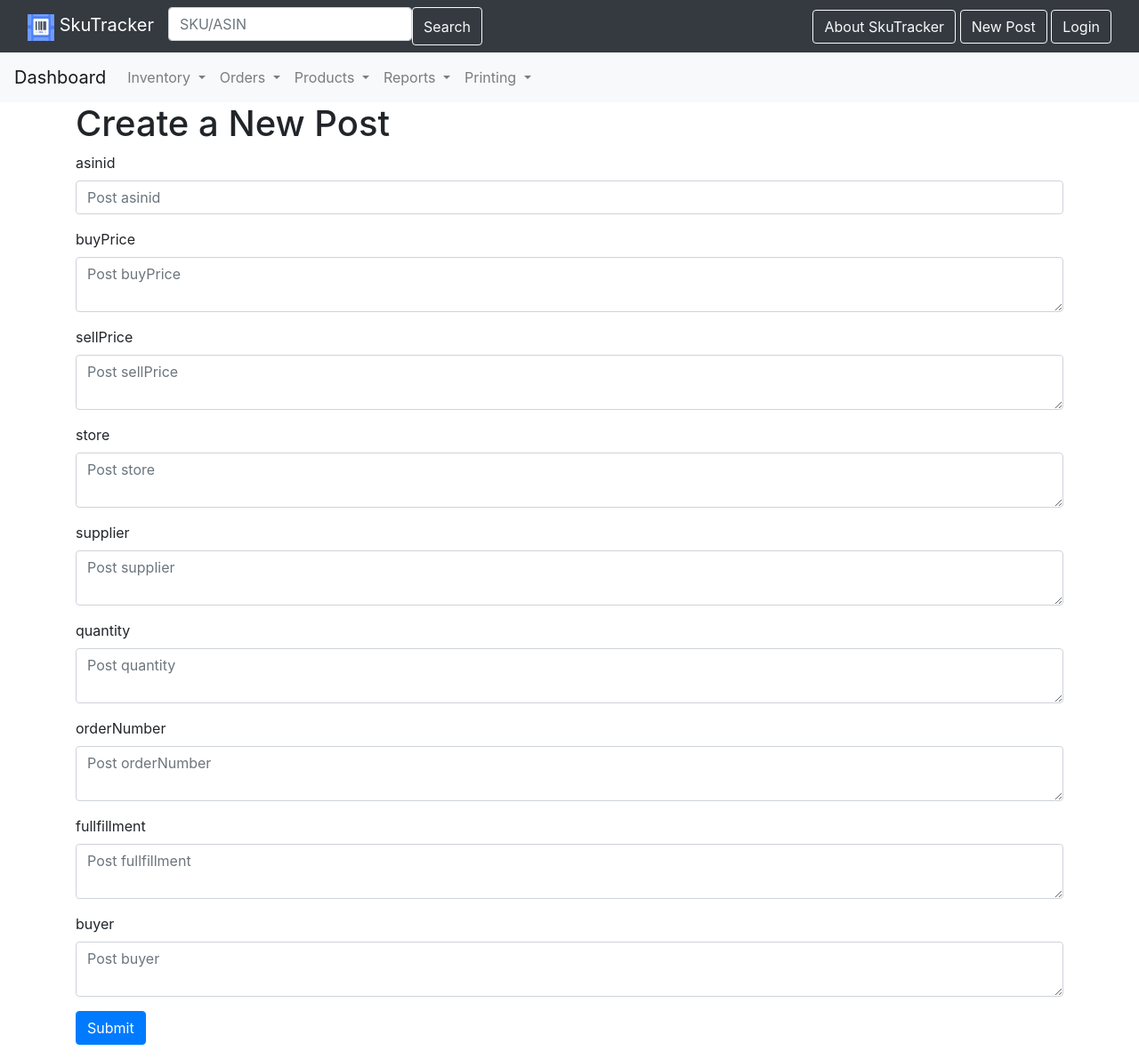
After one commit to AdamJohnsonMI/SkuTracker, a Flask app: page /orders/create in a window 1280 px wide. The commit adds this page. Shown: the whole page at 89% size. Run offline with Flask 2, Linux system fonts and the light colour scheme; some libraries are stand-ins or nearby versions.

Commit message:
added orders page and session key

```diff
--- a/app.py
+++ b/app.py
@@ -10,7 +10,7 @@ app = Flask(__name__)
 #Load config information. Will move to .env when needed.
 app.config['TEMPLATES_AUTO_RELOAD'] = True
 SECRET_KEY = os.getenv('SECRET_KEY')
-
+app.secret_key = SECRET_KEY
 
 
 def get_db_connection():
@@ -57,6 +57,16 @@ def get_bin(bin_id):
     if bin is None:
         abort(404)
     return bin
+
+def get_order(order_id):
+    conn = get_db_connection()
+    cursor = conn.cursor(cursor_factory=psycopg2.extras.DictCursor)
+    cursor.execute("SELECT * FROM orders WHERE invid = %s", (order_id,))
+    order = cursor.fetchone()
+    conn.close()
+    if order is None:
+        abort(404)
+    return order
 
 @app.route('/')
 def index():
@@ -352,3 +362,85 @@ def bin_delete(bin_id):
     conn.close()
     flash('"{}" was successfully deleted!'.format(bin['locationid']))
     return redirect(url_for('view_bin'))
+
+@app.route('/orders/create', methods=('GET', 'POST'))
+def create_order():
+    if request.method == 'POST':
+
+        asinid = request.form['asinid']
+        buyPrice = request.form['buyPrice']
+        sellPrice = request.form['sellPrice']
+        store = request.form['store']
+        supplier = request.form['supplier']
+        quantity = request.form['quantity']
+        orderNumber = request.form['orderNumber']
+        fullfillment= request.form['fullfillment']
+        buyer = request.form['buyer']
+
+        if not asinid:
+            flash('asinid is required!')
+
+        else:
+            conn = get_db_connection()
+            cursor = conn.cursor(cursor_factory=psycopg2.extras.DictCursor)
+            cursor.execute('INSERT INTO orders (asinid, buyPrice, sellPrice, store, supplier,quantity,orderNumber,fullfillment,buyer) VALUES ( %s, %s, %s, %s, %s, %s, %s, %s, %s)',
+                         (asinid, buyPrice, sellPrice, store, supplier,quantity,orderNumber,fullfillment,buyer));
+            conn.commit()
+            conn.close()
+            return redirect(url_for('view_items'))
+    return render_template('orders/create.html')
+
+@app.route('/orders/<int:order_id>')
+def order_id(order_id):
+    order = get_order(order_id)
+    return render_template('orders/order.html', order=order)
+
+@app.route('/orders/view_orders')
+def view_orders():
+    conn = get_db_connection()
+    cursor = conn.cursor(cursor_factory=psycopg2.extras.DictCursor)
+    cursor.execute('SELECT * FROM orders');
+    orders = cursor.fetchall()
+    conn.close()
+    return render_template('orders/view_orders.html', orders=orders)
+
+@app.route('/orders/<int:order_id>/delete', methods=('POST',))
+def order_delete(order_id):
+    order = get_order(order_id)
+    conn = get_db_connection()
+    cursor = conn.cursor(cursor_factory=psycopg2.extras.DictCursor)
+    cursor.execute('DELETE FROM orders WHERE invid = %s', (order_id,))
+    conn.commit()
+    conn.close()
+    flash('"{}" was successfully deleted!'.format(order['invid']))
+    return redirect(url_for('view_orders'))
+
+@app.route('/orders/<int:order_id>/edit', methods=('GET', 'POST'))
+def order_edit(order_id):
+    order = get_order(order_id)
+
+    if request.method == 'POST':
+        asinid = request.form['asinid']
+        buyPrice = request.form['buyPrice']
+        sellPrice = request.form['sellPrice']
+        store = request.form['store']
+        supplier = request.form['supplier']
+        quantity = request.form['quantity']
+        orderNumber = request.form['orderNumber']
+        fullfillment= request.form['fullfillment']
+        buyer = request.form['buyer']
+
+
+        if not asinid:
+            flash('asinid is required!')
+        else:
+            conn = get_db_connection()
+
+            cursor = conn.cursor(cursor_factory=psycopg2.extras.DictCursor)
+            cursor.execute('UPDATE orders SET asinid = %s, buyPrice = %s, sellPrice = %s, store = %s, supplier = %s, quantity = %s, orderNumber = %s, fullfillment = %s, buyer = %s,' ' WHERE invid = %s',
+                         (asinid, buyPrice, sellPrice, store, supplier,quantity,orderNumber,fullfillment,buyer, order[0]));
+            conn.commit()
+            conn.close()
+            return redirect(url_for('view_orders'))
+
+    return render_template('orders/edit.html', order=order)
--- a/templates/about.html
+++ b/templates/about.html
@@ -1,7 +1,7 @@
 {% extends 'base.html' %}
 
 {% block content %}
-    <h2>{% block title %} Hey{% endblock %}</h2>
+    <h2>{% block title %} Hey {% endblock %}</h2>
 
         <p></p>
 
--- a/templates/base.html
+++ b/templates/base.html
@@ -60,10 +60,8 @@
                   Orders
                 </a>
                 <div class="dropdown-menu" aria-labelledby="navbarDropdownMenuLink">
-                  <a class="dropdown-item" href="#">Add New Order</a>
-                  <a class="dropdown-item" href="#">Delete an Order</a>
-                  <a class="dropdown-item" href="#">Edit an Order</a>
-                  <a class="dropdown-item" href="#">View All Orders</a>
+                  <a class="dropdown-item" href="{{url_for('create_order')}}">Add New Order</a>
+                  <a class="dropdown-item" href="{{url_for('view_orders')}}">View Orders</a>
                 </div>
               </li>
             <li class="nav-item dropdown">
--- /dev/null
+++ b/templates/orders/create.html
@@ -0,0 +1,61 @@
+{% extends 'base.html' %}
+
+{% block content %}
+<h1>{% block title %} Create a New Post {% endblock %}</h1>
+
+
+<form method="post">
+    <div class="form-group">
+        <label for="asinid">asinid</label>
+        <input type="text" name="asinid"
+               placeholder="Post asinid" class="form-control"
+               value="{{ request.form['asinid'] }}"></input>
+    </div>
+    <div class="form-group">
+        <label for="buyPrice">buyPrice</label>
+        <textarea name="buyPrice" placeholder="Post buyPrice"
+                  class="form-control">{{ request.form['buyPrice'] }}</textarea>
+    </div>
+    <div class="form-group">
+        <label for="sellPrice">sellPrice</label>
+        <textarea name="sellPrice" placeholder="Post sellPrice"
+                  class="form-control">{{ request.form['sellPrice'] }}</textarea>
+    </div>
+    <div class="form-group">
+        <label for="store">store</label>
+        <textarea name="store" placeholder="Post store"
+                  class="form-control">{{ request.form['store'] }}</textarea>
+    </div>
+    <div class="form-group">
+        <label for="supplier">supplier</label>
+        <textarea name="supplier" placeholder="Post supplier"
+                  class="form-control">{{ request.form['supplier'] }}</textarea>
+    </div>
+    <div class="form-group">
+        <label for="quantity">quantity</label>
+        <textarea name="quantity" placeholder="Post quantity"
+                  class="form-control">{{ request.form['quantity'] }}</textarea>
+    </div>
+    <div class="form-group">
+        <label for="orderNumber">orderNumber</label>
+        <textarea name="orderNumber" placeholder="Post orderNumber"
+                  class="form-control">{{ request.form['orderNumber'] }}</textarea>
+    </div>
+    <div class="form-group">
+        <label for="fullfillment">fullfillment</label>
+        <textarea name="fullfillment" placeholder="Post fullfillment"
+                  class="form-control">{{ request.form['fullfillment'] }}</textarea>
+    </div>
+    <div class="form-group">
+        <label for="buyer">buyer</label>
+        <textarea name="buyer" placeholder="Post buyer"
+                  class="form-control">{{ request.form['buyer'] }}</textarea>
+    </div>
+
+
+
+    <div class="form-group">
+        <button type="submit" class="btn btn-primary">Submit</button>
+    </div>
+</form>
+{% endblock %}
```
Also changed, not shown: templates/orders/edit.html (added, +66 -0 lines), templates/orders/order.html (added, +7 -0 lines), templates/orders/view_orders.html (added, +41 -0 lines), 2 other files.
